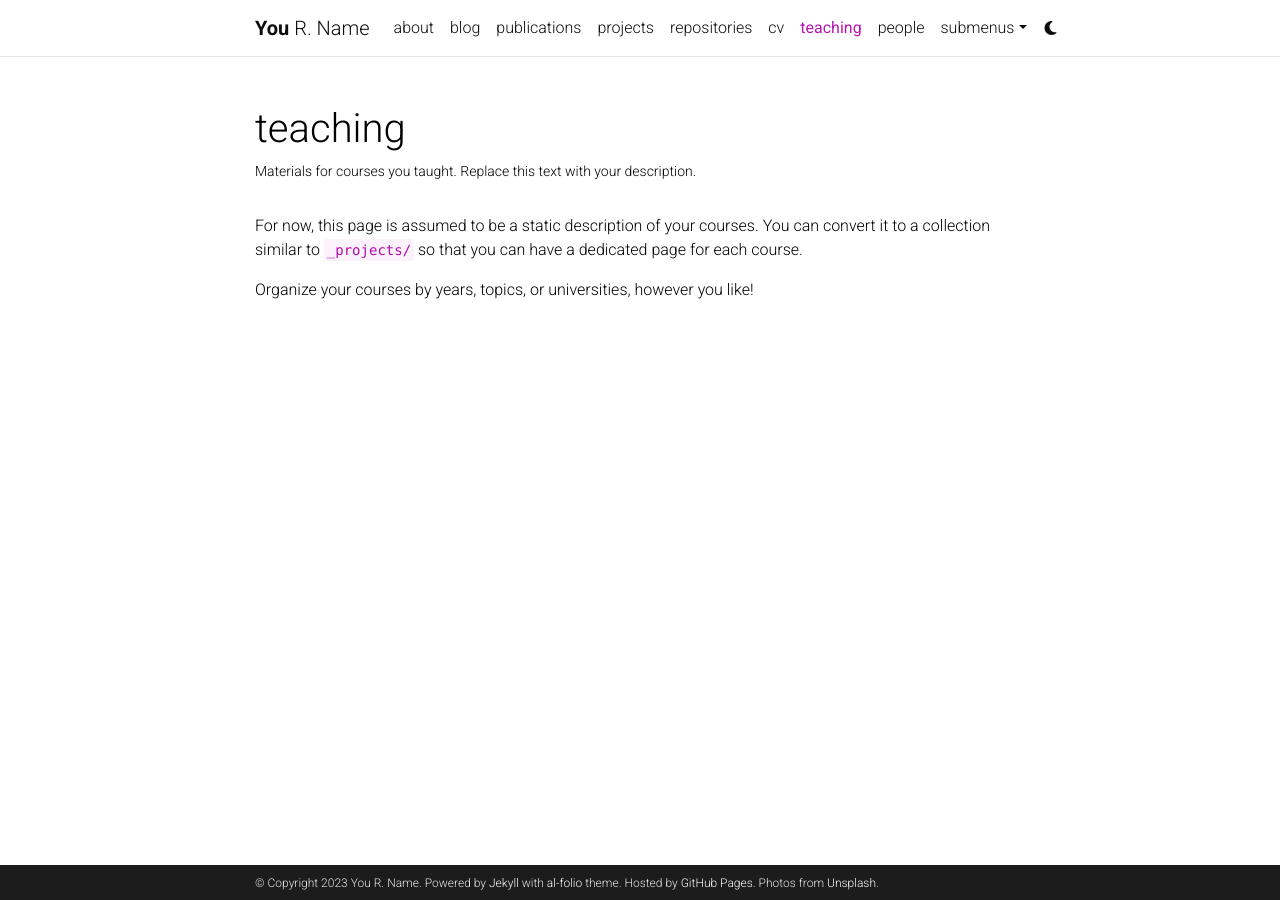
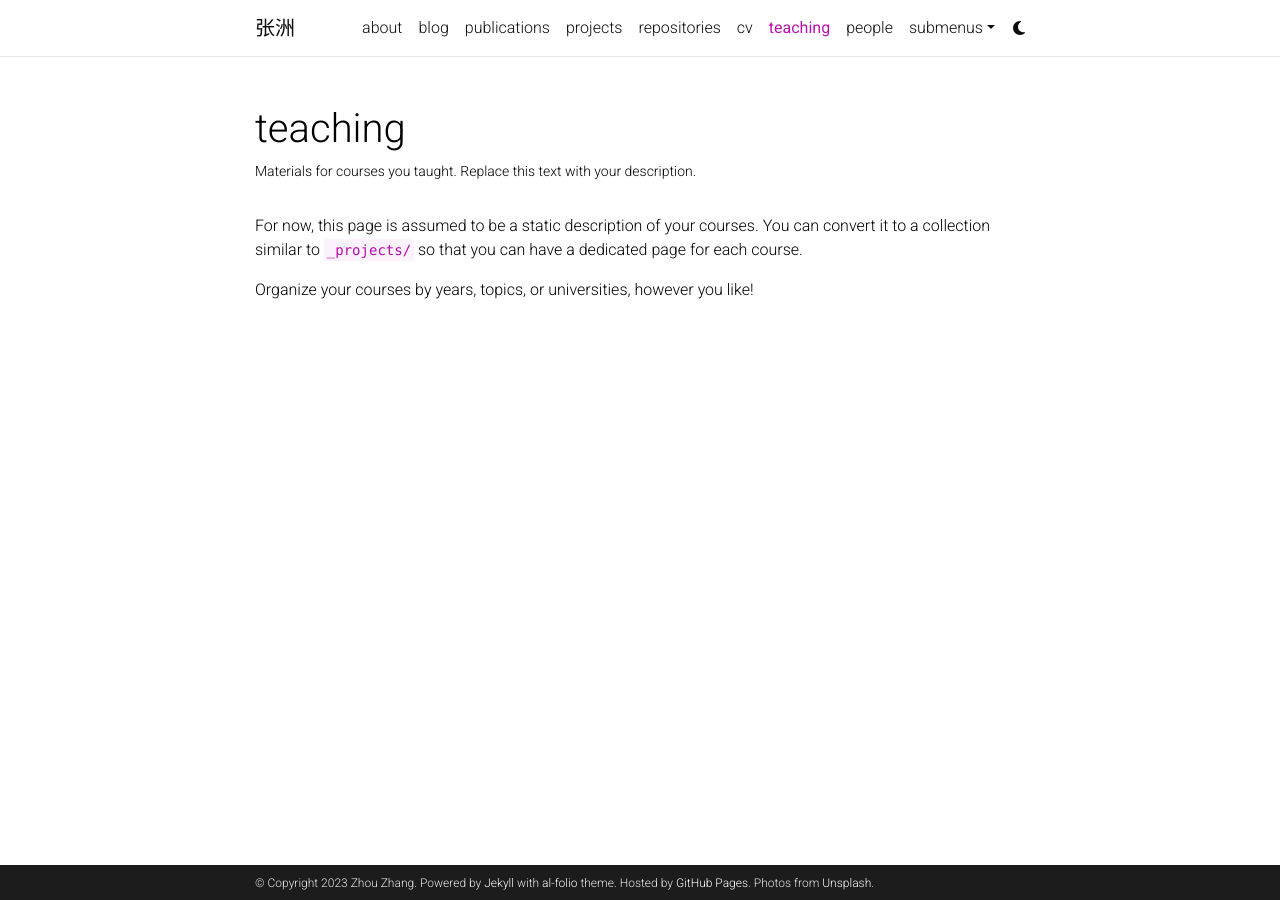
Before and after one commit to fduzz/fduzz.github.io, a Jekyll site: the page built from _pages/teaching.md, in a window 1280 px wide. Built offline with Jekyll 4.4.1, drawn with Linux system fonts in a browser that asks for light colours; comment, search, counter and statistics services are not loaded; a style sheet for code colours, icons or effects is not loaded.

Commit message:
Update _config.yml

```diff
--- a/_config.yml
+++ b/_config.yml
@@ -2,11 +2,11 @@
 # Site settings
 # -----------------------------------------------------------------------------
 
-title: blank # the website title (if blank, full name will be used instead)
-first_name: You
-middle_name: R.
-last_name: Name
-email: you@example.com
+title: 张洲 # the website title (if blank, full name will be used instead)
+first_name: Zhou
+middle_name:
+last_name: Zhang
+email: zhangzhou23@m.fudan.edu.cn
 description: > # the ">" symbol means to ignore newlines until "footer_text:"
   A simple, whitespace theme for academics. Based on [*folio](https://github.com/bogoli/-folio) design.
 footer_text: >
@@ -18,8 +18,8 @@
 lang: en # the language of your site (for example: en, fr, cn, ru, etc.)
 icon: ⚛️  # the emoji used as the favicon (alternatively, provide image name in /assets/img/)
 
-url: https://alshedivat.github.io # the base hostname & protocol for your site
-baseurl: /al-folio # the subpath of your site, e.g. /blog/
+url: https://fduzz.github.io # the base hostname & protocol for your site
+baseurl:  # the subpath of your site, e.g. /blog/
 last_updated: false # set to true if you want to display last updated in the footer
 impressum_path:  # set to path to include impressum link in the footer, use the same path as permalink in a page, helps to conform with EU GDPR
 
```
